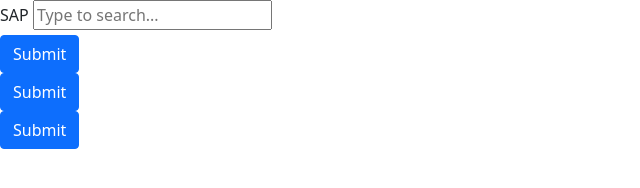
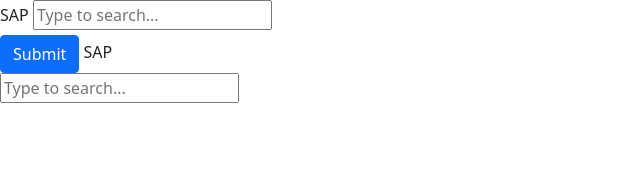
Before and after one commit to nevek77/test, a plain HTML site: page index.html in a window 1280 px wide. Shown: the whole page, without its empty margins (0-640 px from the left). Drawn offline with nearby package versions, Linux system fonts and the light colour scheme.

Commit message:
Add files via upload

```diff
--- a/index.html
+++ b/index.html
@@ -17,9 +17,11 @@
   <label for="exampleDataList" class="form-label">SAP</label>
   <input class="form" list="datalistOptions" id="exampleDataList" placeholder="Type to search...">
   <br>
-  <button type="submit" class="btn btn-primary">Submit</button> <br>
-  <button type="submit" class="btn btn-primary">Submit</button> <br>
   <button type="submit" class="btn btn-primary">Submit</button>
+  <label for="exampleDataList" class="form-label">SAP</label>
+  <br>
+  <input class="form" list="datalistOptions" id="exampleDataList" placeholder="Type to search...">
+  <br>
 
 
   <!-- Optional JavaScript; choose one of the two! -->
```
